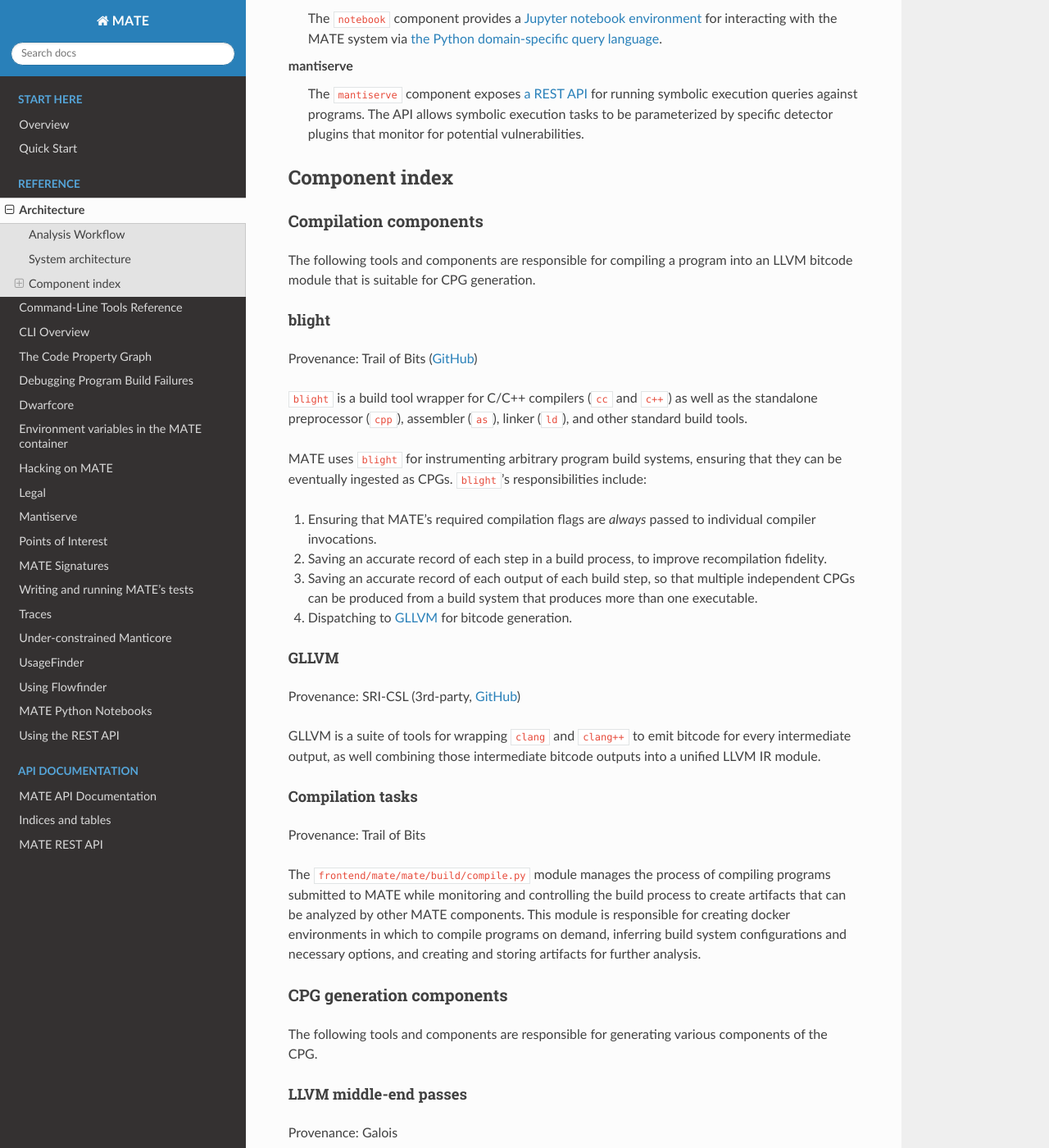
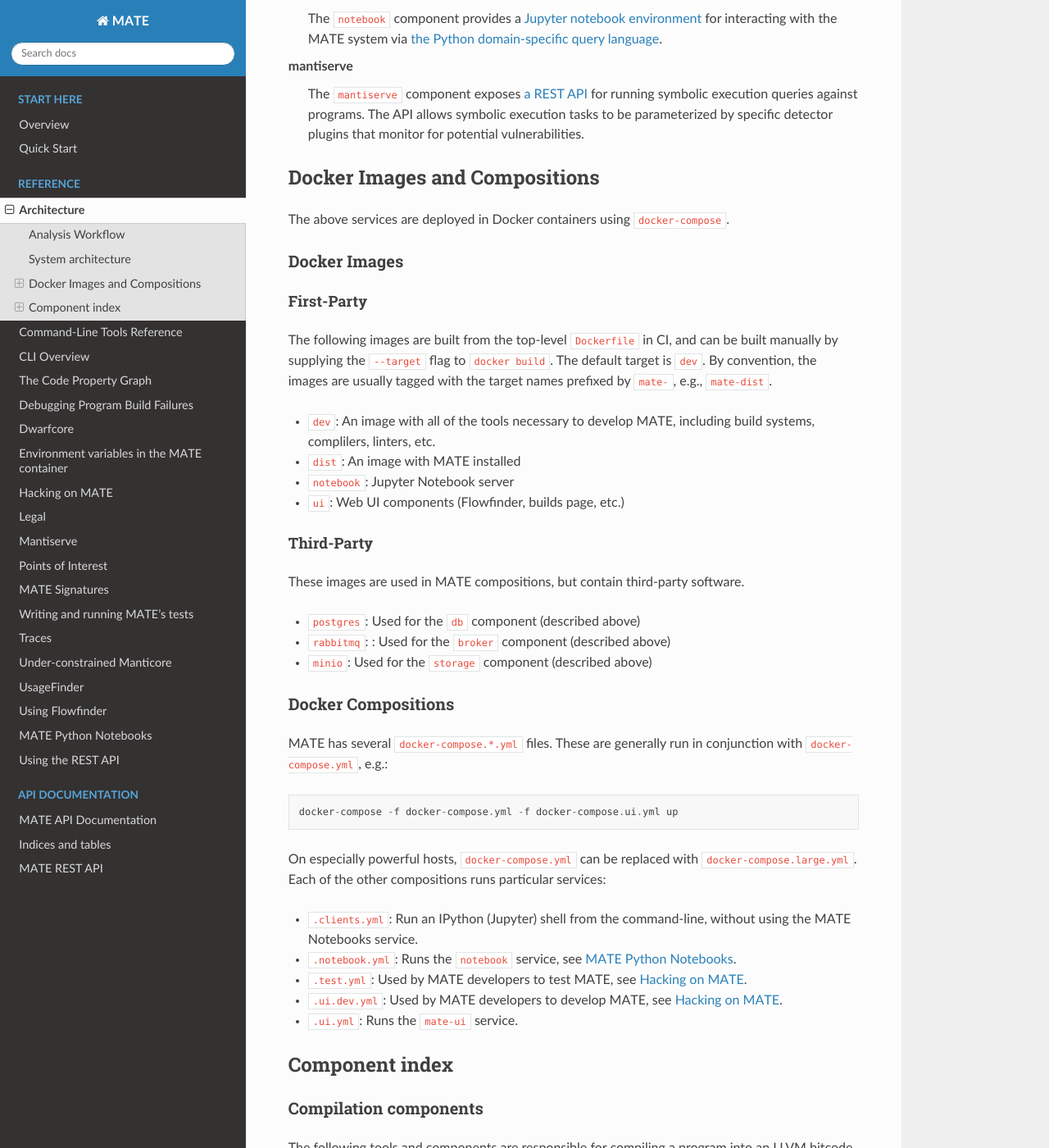
Before and after one commit to GaloisInc/MATE, a Sphinx documentation site: the page built from doc/architecture.rst, in a window 1280 px wide and 1400 px high, scrolled down 1653 px. Shown: the whole window at 82% size. Built offline with Sphinx 7.4.7 and the Read the Docs theme 2.0.0, drawn with Linux system fonts in a browser that asks for light colours; pages that are not in the unit, such as notebooks, are missing from menus; some of the changed text lies outside the part shown.

Commit message:
doc: Describe Docker images and compositions

```diff
--- a/doc/architecture.rst
+++ b/doc/architecture.rst
@@ -101,6 +101,57 @@
    execution tasks to be parameterized by specific detector plugins that monitor
    for potential vulnerabilities.
 
+
+Docker Images and Compositions
+------------------------------
+
+The above services are deployed in Docker containers using ``docker-compose``.
+
+Docker Images
+=============
+
+First-Party
+~~~~~~~~~~~
+
+The following images are built from the top-level ``Dockerfile`` in CI, and can
+be built manually by supplying the ``--target`` flag to ``docker build``. The
+default target is ``dev``. By convention, the images are usually tagged with the
+target names prefixed by ``mate-``, e.g., ``mate-dist``.
+
+- ``dev``: An image with all of the tools necessary to develop MATE, including
+  build systems, complilers, linters, etc.
+- ``dist``: An image with MATE installed
+- ``notebook``: Jupyter Notebook server
+- ``ui``: Web UI components (Flowfinder, builds page, etc.)
+
+Third-Party
+~~~~~~~~~~~
+
+These images are used in MATE compositions, but contain third-party software.
+
+- ``postgres``: Used for the ``db`` component (described above)
+- ``rabbitmq``: : Used for the ``broker`` component (described above)
+- ``minio``: Used for the ``storage`` component (described above)
+
+Docker Compositions
+===================
+
+MATE has several ``docker-compose.*.yml`` files. These are generally run in
+conjunction with ``docker-compose.yml``, e.g.::
+
+  docker-compose -f docker-compose.yml -f docker-compose.ui.yml up
+
+On especially powerful hosts, ``docker-compose.yml`` can be replaced with
+``docker-compose.large.yml``. Each of the other compositions runs particular
+services:
+
+- ``.clients.yml``: Run an IPython (Jupyter) shell from the command-line,
+  without using the MATE Notebooks service.
+- ``.notebook.yml``: Runs the ``notebook`` service, see :doc:`using-notebooks`.
+- ``.test.yml``: Used by MATE developers to test MATE, see :doc:`hacking`.
+- ``.ui.dev.yml``: Used by MATE developers to develop MATE, see :doc:`hacking`.
+- ``.ui.yml``: Runs the ``mate-ui`` service.
+
 Component index
 ---------------
 
@@ -158,7 +209,7 @@
 The ``frontend/mate/mate/build/compile.py`` module manages the process of
 compiling programs submitted to MATE while monitoring and controlling the build
 process to create artifacts that can be analyzed by other MATE components. This
-module is responsible for creating docker environments in which to compile
+module is responsible for creating Docker environments in which to compile
 programs on demand, inferring build system configurations and necessary
 options, and creating and storing artifacts for further analysis.
 
```
Also changed, not shown: doc/hacking.rst (+17 -24 lines).
